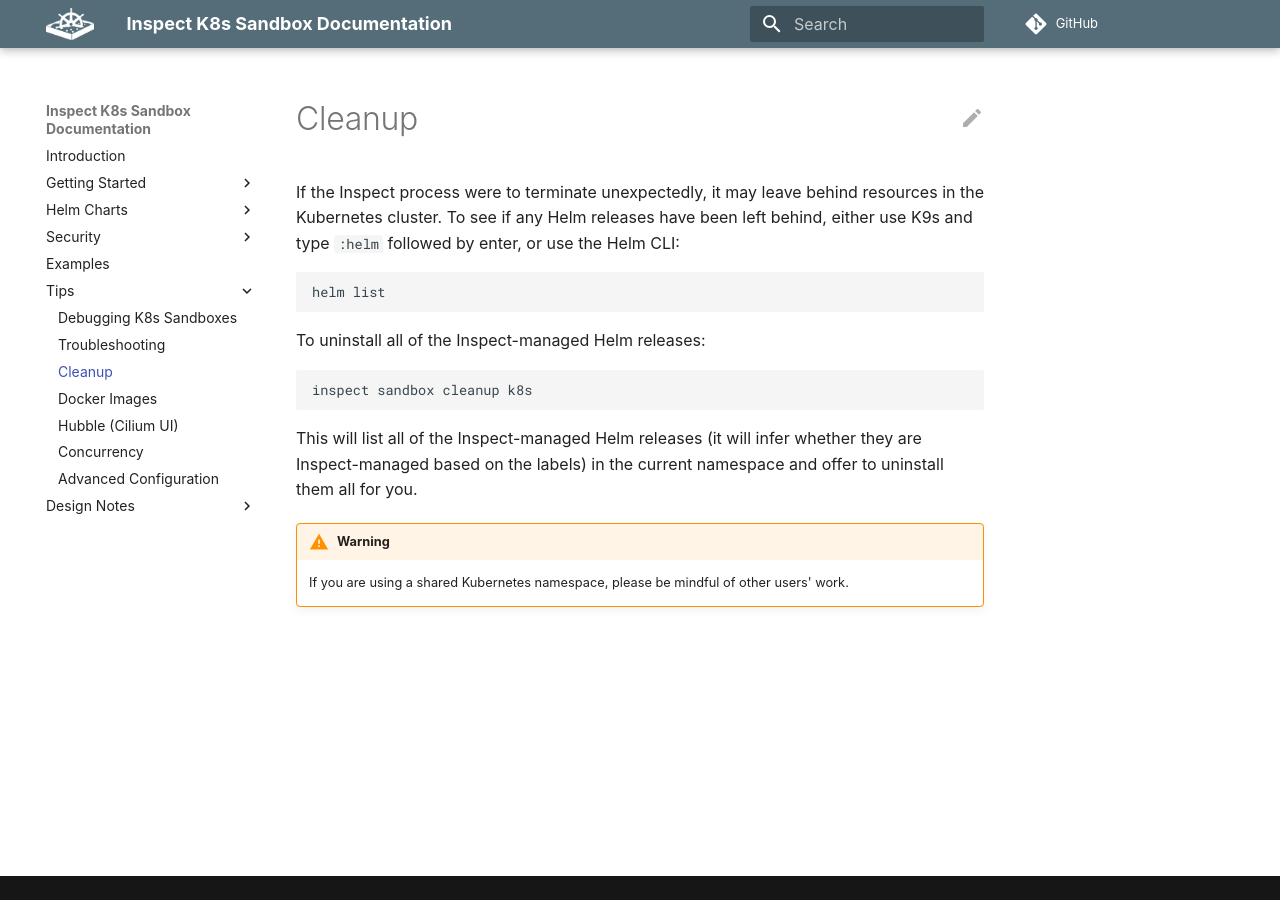
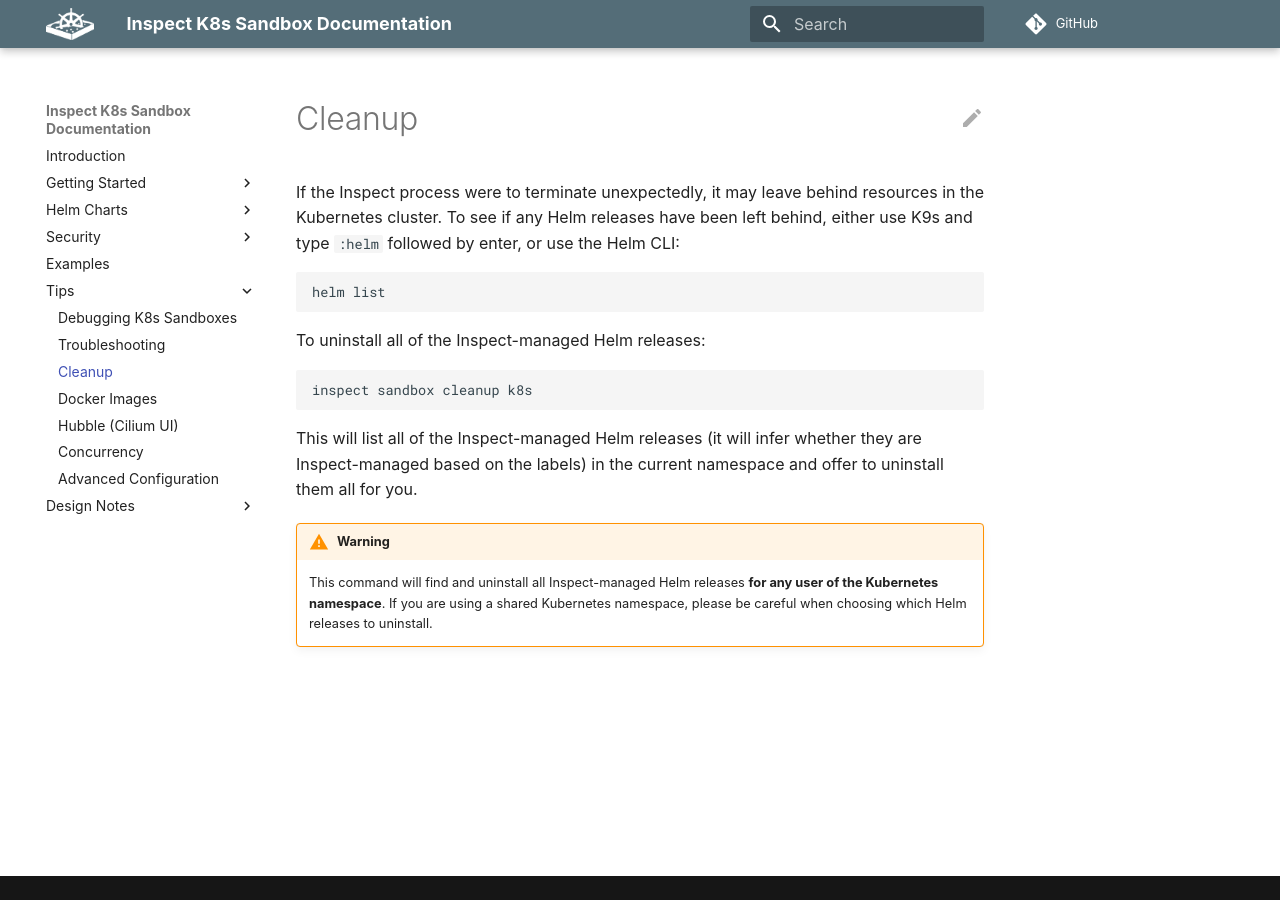
Before and after one commit to UKGovernmentBEIS/inspect_k8s_sandbox, an MkDocs documentation site: the page built from docs/docs/tips/cleanup.md, in a window 1280 px wide. Built offline with MkDocs 1.6.1 and Material for MkDocs 9.7.7, drawn with Linux system fonts in a browser that asks for light colours; some web fonts are replaced; comment, search, counter and statistics services are not loaded.

Commit message:
Improve clarity of warning.

```diff
--- a/docs/docs/tips/cleanup.md
+++ b/docs/docs/tips/cleanup.md
@@ -19,5 +19,6 @@
 them all for you.
 
 !!! warning
-    If you are using a shared Kubernetes namespace, please be mindful of other
-    users' work.
+    This command will find and uninstall all Inspect-managed Helm releases **for any
+    user of the Kubernetes namespace**. If you are using a shared Kubernetes namespace,
+    please be careful when choosing which Helm releases to uninstall.
```
